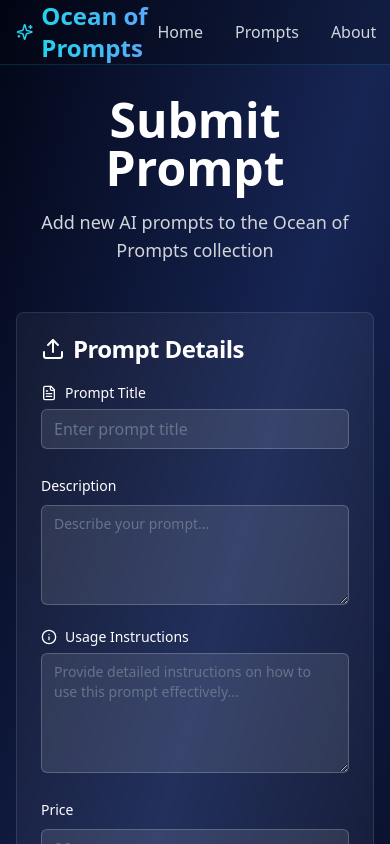
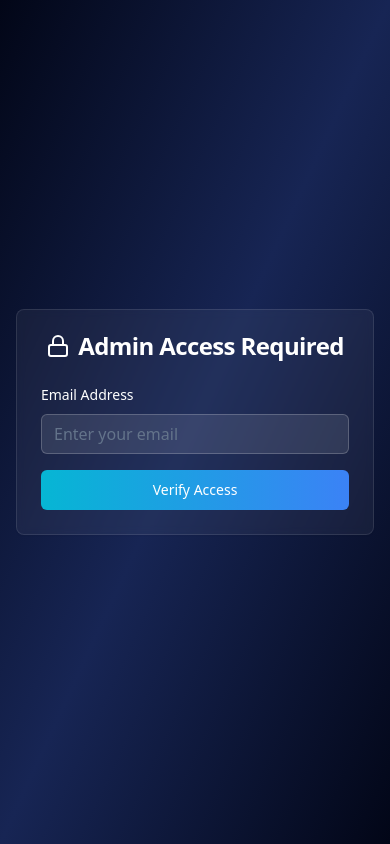
Before and after one commit to Han05-13/temp-hub-emporium, a React (Vite) app: page /upload in a window 390 px wide. Shown: the top 844 px of the page. Built offline with nearby package versions, Linux system fonts and the light colour scheme.

Commit message:
Fix: Implement admin-only submit and store page changes
- Restrict upload page access to admin.
- Clear store page content.
- Update store page filters to Saas and UI templates.
- Improve mobile responsiveness.

```diff
--- a/src/components/TemplateCard.tsx
+++ b/src/components/TemplateCard.tsx
@@ -33,18 +33,18 @@ const TemplateCard = ({ template }: TemplateCardProps) => {
           className="w-full h-full object-cover group-hover:scale-105 transition-transform duration-300"
         />
       </div>
-      <CardContent className="p-6">
+      <CardContent className="p-4 sm:p-6">
         <div className="flex items-start justify-between mb-3">
-          <div>
-            <h3 className="text-xl font-semibold text-white mb-1 group-hover:text-purple-300 transition-colors">
+          <div className="flex-1 mr-2">
+            <h3 className="text-lg sm:text-xl font-semibold text-white mb-1 group-hover:text-purple-300 transition-colors line-clamp-2">
               {template.title}
             </h3>
-            <span className="text-sm text-purple-300 bg-purple-500/20 px-2 py-1 rounded-full">
+            <span className="text-xs sm:text-sm text-purple-300 bg-purple-500/20 px-2 py-1 rounded-full inline-block">
               {template.category}
             </span>
           </div>
           <div className="text-right">
-            <div className="text-2xl font-bold text-white">{template.price}</div>
+            <div className="text-xl sm:text-2xl font-bold text-white">{template.price}</div>
           </div>
         </div>
 
@@ -53,13 +53,13 @@ const TemplateCard = ({ template }: TemplateCardProps) => {
         </p>
 
         <div className="flex items-center justify-between mb-4">
-          <div className="flex items-center gap-4 text-sm text-gray-400">
+          <div className="flex items-center gap-3 sm:gap-4 text-xs sm:text-sm text-gray-400">
             <div className="flex items-center gap-1">
-              <Star className="w-4 h-4 text-yellow-400 fill-current" />
+              <Star className="w-3 h-3 sm:w-4 sm:h-4 text-yellow-400 fill-current" />
               <span>{template.rating}</span>
             </div>
             <div className="flex items-center gap-1">
-              <Download className="w-4 h-4" />
+              <Download className="w-3 h-3 sm:w-4 sm:h-4" />
               <span>{template.downloads.toLocaleString()}</span>
             </div>
           </div>
@@ -67,10 +67,11 @@ const TemplateCard = ({ template }: TemplateCardProps) => {
 
         <Button
           onClick={handleBuyClick}
-          className="w-full bg-gradient-to-r from-purple-500 to-pink-500 hover:from-purple-600 hover:to-pink-600 text-white"
+          className="w-full bg-gradient-to-r from-purple-500 to-pink-500 hover:from-purple-600 hover:to-pink-600 text-white text-sm sm:text-base"
+          size="sm"
         >
           Buy on Gumroad
-          <ExternalLink className="ml-2 w-4 h-4" />
+          <ExternalLink className="ml-2 w-3 h-3 sm:w-4 sm:h-4" />
         </Button>
       </CardContent>
     </Card>
--- a/src/pages/Store.tsx
+++ b/src/pages/Store.tsx
@@ -17,6 +17,7 @@ interface Prompt {
   rating: number;
   downloads: number;
   tool: string;
+  instructions: string;
 }
 
 const Store = () => {
@@ -33,7 +34,7 @@ const Store = () => {
     }
   }, []);
 
-  const categories = ["All", "Web Apps", "Landing Pages", "Dashboards", "APIs", "Components", "Full Stack"];
+  const categories = ["All", "Web Apps", "Landing Pages", "Dashboards", "SaaS", "UI Templates", "Full Stack"];
   const tools = ["All", "Lovable.dev", "Cursor", "Replit", "GitHub Copilot"];
 
   const filteredPrompts = prompts.filter(prompt => {
@@ -66,12 +67,12 @@ const Store = () => {
         <div className="max-w-7xl mx-auto px-4 sm:px-6 lg:px-8">
           <div className="flex justify-between items-center h-16">
             <Link to="/" className="flex items-center">
-              <Sparkles className="w-8 h-8 text-cyan-400 mr-2" />
-              <h1 className="text-2xl font-bold bg-gradient-to-r from-cyan-400 to-blue-400 bg-clip-text text-transparent">
+              <Sparkles className="w-6 h-6 sm:w-8 sm:h-8 text-cyan-400 mr-2" />
+              <h1 className="text-lg sm:text-2xl font-bold bg-gradient-to-r from-cyan-400 to-blue-400 bg-clip-text text-transparent">
                 Ocean of Prompts
               </h1>
             </Link>
-            <div className="flex items-center space-x-8">
+            <div className="hidden sm:flex items-center space-x-8">
               <Link to="/" className="text-gray-300 hover:text-cyan-400 transition-all duration-300 font-medium">
                 Home
               </Link>
@@ -81,50 +82,53 @@ const Store = () => {
               <Link to="/about" className="text-gray-300 hover:text-cyan-400 transition-all duration-300 font-medium">
                 About
               </Link>
-              <Link to="/upload" className="text-gray-300 hover:text-cyan-400 transition-all duration-300 font-medium">
-                Submit
-              </Link>
+            </div>
+            {/* Mobile menu button - simplified for now */}
+            <div className="sm:hidden">
+              <Button variant="ghost" size="sm" className="text-cyan-400">
+                Menu
+              </Button>
             </div>
           </div>
         </div>
       </nav>
 
       {/* Header */}
-      <section className="pt-24 pb-12 px-4">
+      <section className="pt-24 pb-8 sm:pb-12 px-4">
         <div className="max-w-7xl mx-auto">
-          <div className="text-center mb-12">
-            <div className="flex justify-center mb-6">
+          <div className="text-center mb-8 sm:mb-12">
+            <div className="flex justify-center mb-4 sm:mb-6">
               <div className="relative">
                 <div className="absolute inset-0 bg-gradient-to-r from-cyan-400 to-blue-400 rounded-full blur-lg opacity-30 animate-pulse"></div>
-                <Brain className="relative w-16 h-16 text-cyan-400" />
+                <Brain className="relative w-12 h-12 sm:w-16 sm:h-16 text-cyan-400" />
               </div>
             </div>
-            <h1 className="text-5xl font-bold text-white mb-4">AI Prompt Store</h1>
-            <p className="text-gray-300 text-lg max-w-2xl mx-auto">
+            <h1 className="text-3xl sm:text-5xl font-bold text-white mb-4">AI Prompt Store</h1>
+            <p className="text-gray-300 text-base sm:text-lg max-w-2xl mx-auto px-4">
               Discover premium AI prompts crafted for modern development tools. Build faster, code smarter.
             </p>
           </div>
 
           {/* Search and Filters */}
-          <div className="space-y-6 mb-8">
-            <div className="relative max-w-xl mx-auto">
-              <Search className="absolute left-4 top-1/2 transform -translate-y-1/2 text-gray-400 w-5 h-5" />
+          <div className="space-y-4 sm:space-y-6 mb-6 sm:mb-8">
+            <div className="relative max-w-xl mx-auto px-4">
+              <Search className="absolute left-8 top-1/2 transform -translate-y-1/2 text-gray-400 w-5 h-5" />
               <Input
                 placeholder="Search prompts..."
                 value={searchTerm}
                 onChange={(e) => setSearchTerm(e.target.value)}
-                className="pl-12 h-12 bg-white/10 border-white/20 text-white placeholder-gray-400 text-lg backdrop-blur-sm"
+                className="pl-12 h-10 sm:h-12 bg-white/10 border-white/20 text-white placeholder-gray-400 text-base sm:text-lg backdrop-blur-sm"
               />
             </div>
 
             {/* Category Filter */}
-            <div className="flex flex-wrap justify-center gap-3">
+            <div className="flex flex-wrap justify-center gap-2 sm:gap-3 px-4">
               {categories.map((category) => (
                 <Button
                   key={category}
                   variant={selectedCategory === category ? "default" : "outline"}
                   onClick={() => setSelectedCategory(category)}
-                  className="transition-all duration-300 hover:scale-105"
+                  className="transition-all duration-300 hover:scale-105 text-xs sm:text-sm"
                   size="sm"
                 >
                   {category}
@@ -133,17 +137,17 @@ const Store = () => {
             </div>
 
             {/* Tool Filter */}
-            <div className="flex flex-wrap justify-center gap-3">
+            <div className="flex flex-wrap justify-center gap-2 sm:gap-3 px-4">
               {tools.map((tool) => (
                 <Button
                   key={tool}
                   variant={selectedTool === tool ? "default" : "outline"}
                   onClick={() => setSelectedTool(tool)}
-                  className="transition-all duration-300 hover:scale-105"
+                  className="transition-all duration-300 hover:scale-105 text-xs sm:text-sm"
                   size="sm"
                 >
                   {getToolIcon(tool)}
-                  <span className="ml-2">{tool}</span>
+                  <span className="ml-1 sm:ml-2">{tool}</span>
                 </Button>
               ))}
             </div>
@@ -155,20 +159,20 @@ const Store = () => {
       <section className="pb-20 px-4">
         <div className="max-w-7xl mx-auto">
           {filteredPrompts.length > 0 ? (
-            <div className="grid grid-cols-1 md:grid-cols-2 lg:grid-cols-3 gap-8">
+            <div className="grid grid-cols-1 sm:grid-cols-2 lg:grid-cols-3 gap-6 sm:gap-8">
               {filteredPrompts.map((prompt) => (
                 <TemplateCard key={prompt.id} template={prompt} />
               ))}
             </div>
           ) : (
-            <div className="text-center py-20">
-              <div className="relative mb-8">
+            <div className="text-center py-12 sm:py-20 px-4">
+              <div className="relative mb-6 sm:mb-8">
                 <div className="absolute inset-0 bg-gradient-to-r from-cyan-400/20 to-blue-400/20 rounded-full blur-xl"></div>
-                <div className="relative w-24 h-24 mx-auto bg-gradient-to-r from-cyan-500/20 to-blue-500/20 rounded-full flex items-center justify-center border border-cyan-400/30">
-                  <Code2 className="w-12 h-12 text-cyan-400" />
+                <div className="relative w-16 h-16 sm:w-24 sm:h-24 mx-auto bg-gradient-to-r from-cyan-500/20 to-blue-500/20 rounded-full flex items-center justify-center border border-cyan-400/30">
+                  <Code2 className="w-8 h-8 sm:w-12 sm:h-12 text-cyan-400" />
                 </div>
               </div>
-              <h3 className="text-2xl font-bold text-white mb-4">No Prompts Available Yet</h3>
+              <h3 className="text-xl sm:text-2xl font-bold text-white mb-4">No Prompts Available Yet</h3>
             </div>
           )}
         </div>
--- a/src/pages/Upload.tsx
+++ b/src/pages/Upload.tsx
@@ -1,4 +1,5 @@
-import { useState } from "react";
+
+import { useState, useEffect } from "react";
 import { Link, useNavigate } from "react-router-dom";
 import { Button } from "@/components/ui/button";
 import { Input } from "@/components/ui/input";
@@ -6,7 +7,7 @@ import { Textarea } from "@/components/ui/textarea";
 import { Label } from "@/components/ui/label";
 import { Card, CardContent, CardHeader, CardTitle } from "@/components/ui/card";
 import { Select, SelectContent, SelectItem, SelectTrigger, SelectValue } from "@/components/ui/select";
-import { Upload as UploadIcon, Image, Link as LinkIcon, FileText, Sparkles, Info } from "lucide-react";
+import { Upload as UploadIcon, Image, Link as LinkIcon, FileText, Sparkles, Info, Lock } from "lucide-react";
 import { toast } from "@/hooks/use-toast";
 
 interface Prompt {
@@ -25,6 +26,8 @@ interface Prompt {
 
 const Upload = () => {
   const navigate = useNavigate();
+  const [isAuthenticated, setIsAuthenticated] = useState(false);
+  const [email, setEmail] = useState("");
   const [formData, setFormData] = useState({
     title: "",
     description: "",
@@ -38,8 +41,31 @@ const Upload = () => {
   const [imageFile, setImageFile] = useState<File | null>(null);
   const [imagePreview, setImagePreview] = useState<string>("");
 
-  const categories = ["Web Apps", "Landing Pages", "Dashboards", "APIs", "Components", "Full Stack"];
+  const ADMIN_EMAIL = "hariharansuthan05@gmail.com";
+  const categories = ["Web Apps", "Landing Pages", "Dashboards", "SaaS", "UI Templates", "Full Stack"];
   const tools = ["Lovable.dev", "Cursor", "Replit", "GitHub Copilot"];
+
+  // Clear all prompts on component mount (empty the store)
+  useEffect(() => {
+    localStorage.removeItem("oceanPrompts");
+  }, []);
+
+  const handleEmailVerification = (e: React.FormEvent) => {
+    e.preventDefault();
+    if (email === ADMIN_EMAIL) {
+      setIsAuthenticated(true);
+      toast({
+        title: "Access Granted",
+        description: "Welcome, admin!"
+      });
+    } else {
+      toast({
+        title: "Access Denied",
+        description: "Only the admin can upload prompts",
+        variant: "destructive"
+      });
+    }
+  };
 
   const handleInputChange = (field: string, value: string) => {
     setFormData(prev => ({
@@ -124,6 +150,45 @@ const Upload = () => {
     }, 1500);
   };
 
+  if (!isAuthenticated) {
+    return (
+      <div className="min-h-screen bg-gradient-to-br from-slate-950 via-blue-950 to-slate-950 flex items-center justify-center px-4">
+        <Card className="w-full max-w-md bg-white/5 backdrop-blur-sm border-white/10">
+          <CardHeader>
+            <CardTitle className="text-white flex items-center gap-2 justify-center">
+              <Lock className="w-6 h-6" />
+              Admin Access Required
+            </CardTitle>
+          </CardHeader>
+          <CardContent>
+            <form onSubmit={handleEmailVerification} className="space-y-4">
+              <div className="space-y-2">
+                <Label htmlFor="email" className="text-white">
+                  Email Address
+                </Label>
+                <Input
+                  id="email"
+                  type="email"
+                  placeholder="Enter your email"
+                  value={email}
+                  onChange={(e) => setEmail(e.target.value)}
+                  className="bg-white/10 border-white/20 text-white placeholder-gray-400"
+                  required
+                />
+              </div>
+              <Button
+                type="submit"
+                className="w-full bg-gradient-to-r from-cyan-500 to-blue-500 hover:from-cyan-600 hover:to-blue-600 text-white"
+              >
+                Verify Access
+              </Button>
+            </form>
+          </CardContent>
+        </Card>
+      </div>
+    );
+  }
+
   return (
     <div className="min-h-screen bg-gradient-to-br from-slate-950 via-blue-950 to-slate-950">
       {/* Navigation */}
@@ -131,12 +196,12 @@ const Upload = () => {
         <div className="max-w-7xl mx-auto px-4 sm:px-6 lg:px-8">
           <div className="flex justify-between items-center h-16">
             <Link to="/" className="flex items-center">
-              <Sparkles className="w-8 h-8 text-cyan-400 mr-2" />
-              <h1 className="text-2xl font-bold bg-gradient-to-r from-cyan-400 to-blue-400 bg-clip-text text-transparent">
+              <Sparkles className="w-6 h-6 sm:w-8 sm:h-8 text-cyan-400 mr-2" />
+              <h1 className="text-lg sm:text-2xl font-bold bg-gradient-to-r from-cyan-400 to-blue-400 bg-clip-text text-transparent">
                 Ocean of Prompts
               </h1>
             </Link>
-            <div className="flex items-center space-x-8">
+            <div className="hidden sm:flex items-center space-x-8">
               <Link to="/" className="text-gray-300 hover:text-cyan-400 transition-all duration-300 font-medium">
                 Home
               </Link>
@@ -157,9 +222,9 @@ const Upload = () => {
       {/* Upload Form */}
       <section className="pt-24 pb-20 px-4">
         <div className="max-w-2xl mx-auto">
-          <div className="text-center mb-12">
-            <h1 className="text-5xl font-bold text-white mb-4">Submit Prompt</h1>
-            <p className="text-gray-300 text-lg">
+          <div className="text-center mb-8 sm:mb-12">
+            <h1 className="text-3xl sm:text-5xl font-bold text-white mb-4">Submit Prompt</h1>
+            <p className="text-gray-300 text-base sm:text-lg">
               Add new AI prompts to the Ocean of Prompts collection
             </p>
           </div>
```
